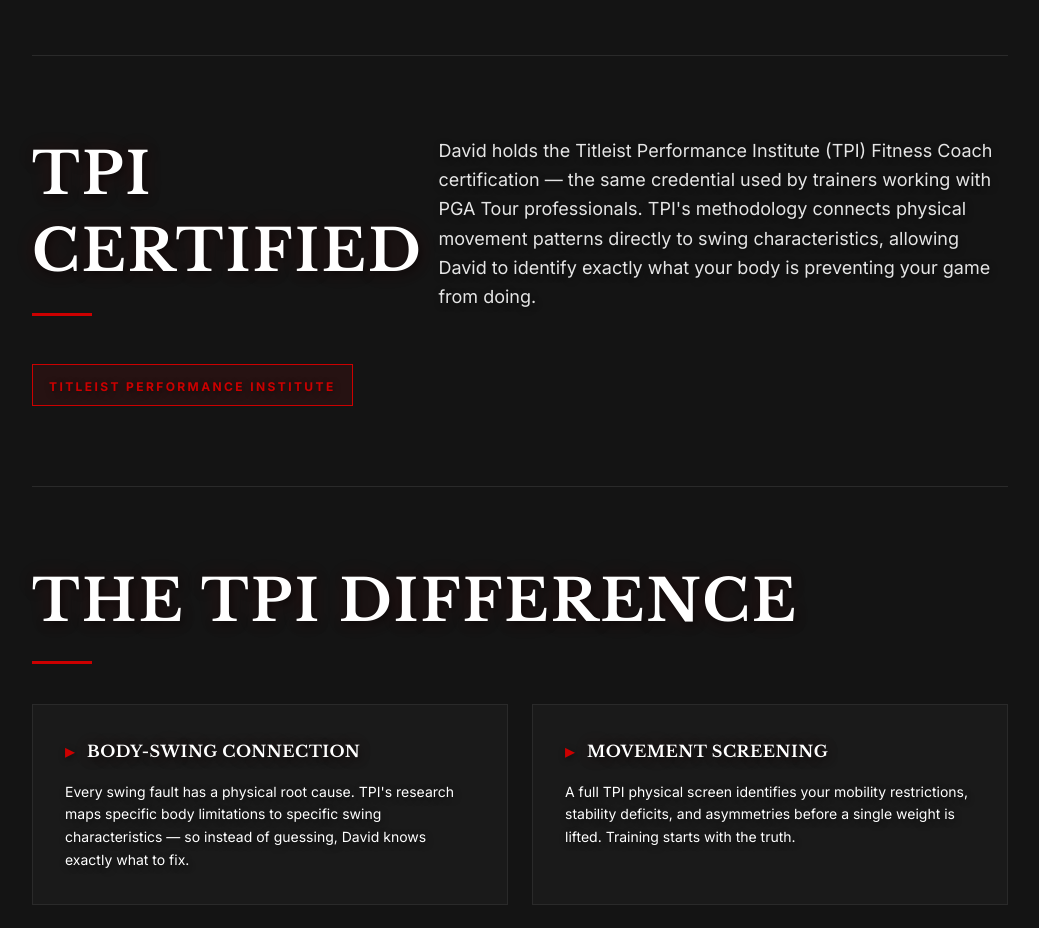
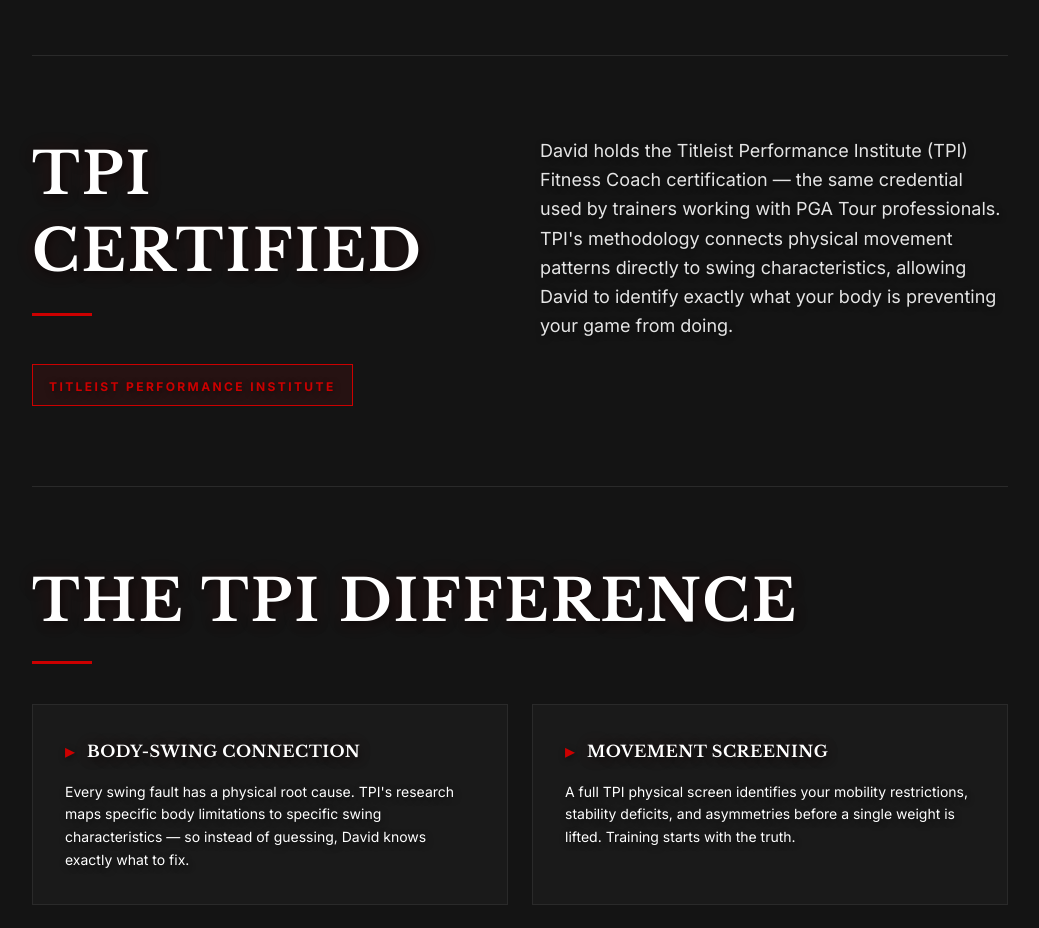
Before and after one commit to davidzabinskifitness/dzf-website, a Next.js app: page /golf-fitness in a window 1280 px wide. Shown: the part 1220-2148 px from the top of the page, without its empty margins (120-1159 px from the left). Built offline with nearby package versions, Linux system fonts and the light colour scheme.

Commit message:
Golf fitness: fix TPI Certified layout so heading doesn't overflow into paragraph

```diff
--- a/app/golf-fitness/page.tsx
+++ b/app/golf-fitness/page.tsx
@@ -95,8 +95,8 @@
         <div className="border-t border-[#2a2a2a]" />
 
         {/* TPI Certified */}
-        <section className="grid grid-cols-1 md:grid-cols-5 gap-10 items-start">
-          <div className="md:col-span-2">
+        <section className="grid grid-cols-1 md:grid-cols-2 gap-10 items-start">
+          <div>
             <h2 className="section-title text-2xl mb-4">TPI Certified</h2>
             <div className="gold-line" />
             <div className="mt-6 inline-block bg-[#CC0000]/10 border border-[#CC0000] px-4 py-2">
@@ -105,7 +105,7 @@
               </span>
             </div>
           </div>
-          <div className="md:col-span-3">
+          <div>
             <p className="text-[#e5e5e5] text-lg leading-relaxed">
               David holds the Titleist Performance Institute (TPI) Fitness Coach
               certification — the same credential used by trainers working with
```
